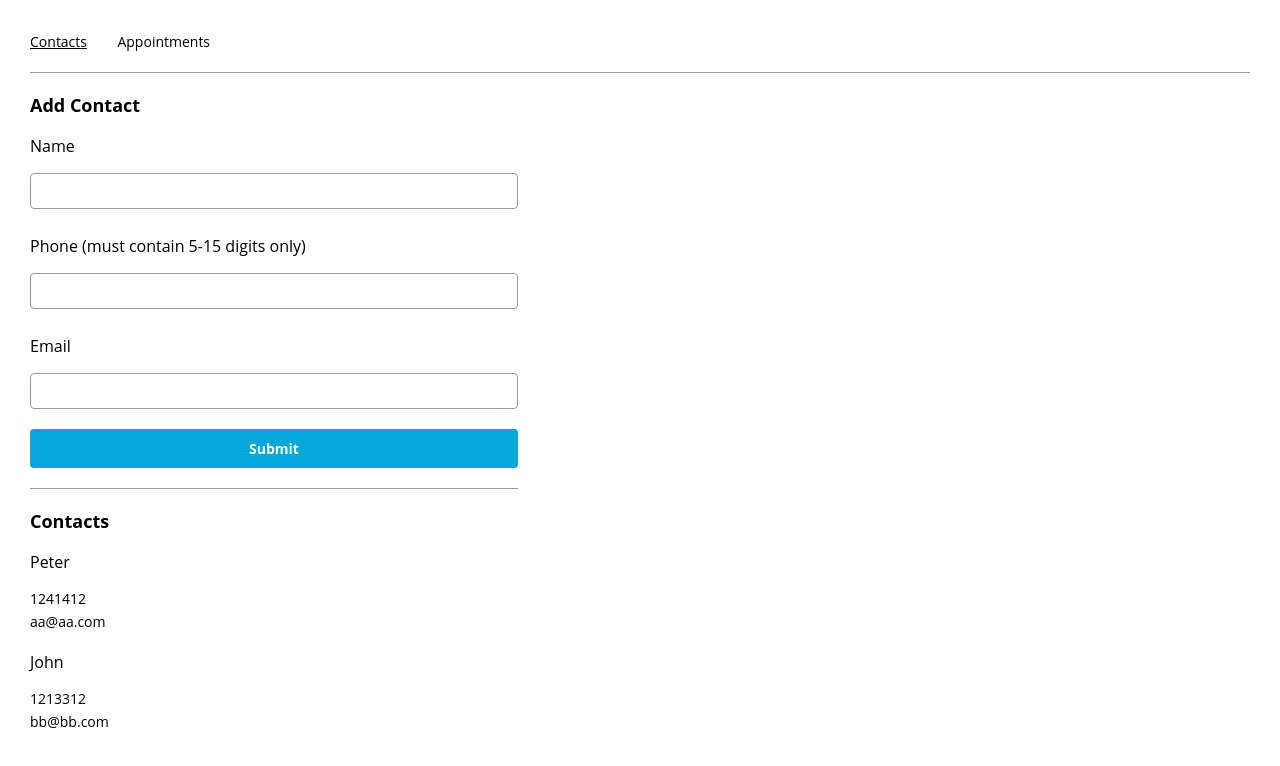
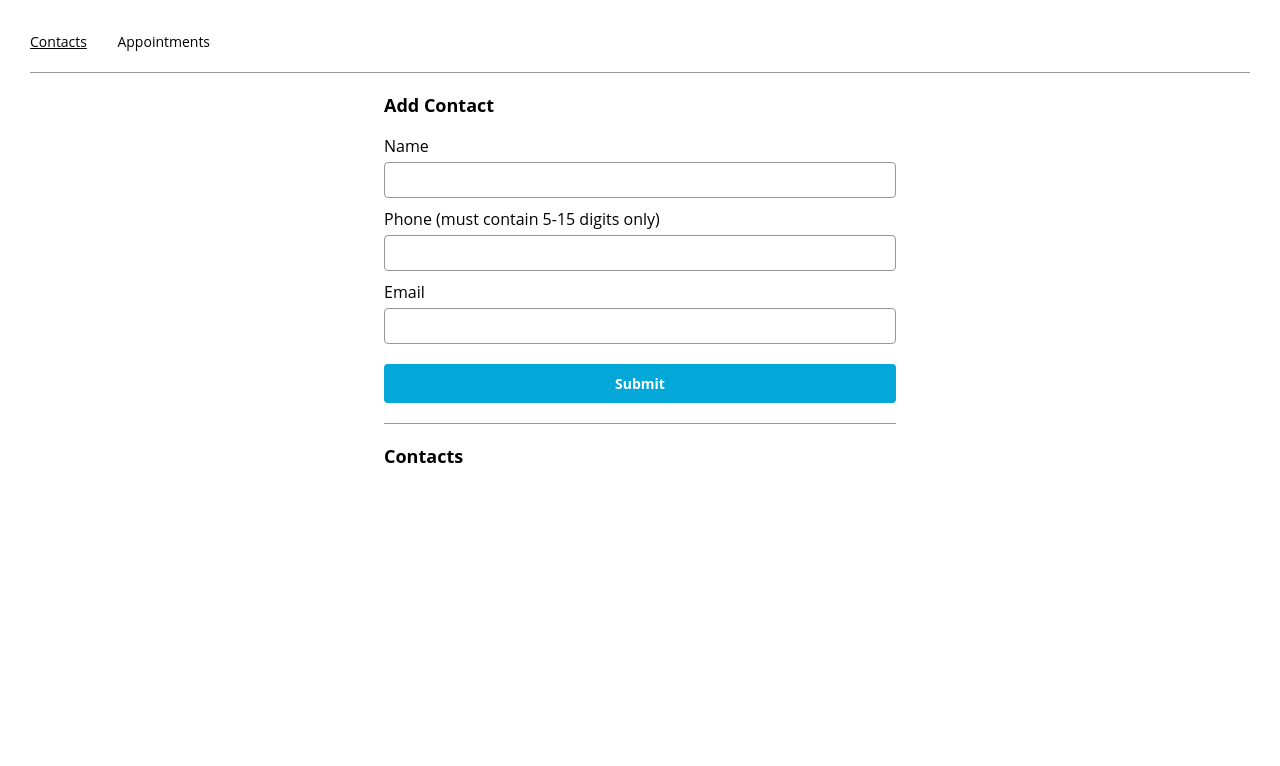
Before and after one commit to aleksandr-efimenko/appointment-planner-codeacademy, a React (Create React App) app: page /contacts in a window 1280 px wide. Shown: the top 766 px of the page. Built offline with nearby package versions, Linux system fonts and the light colour scheme.

Commit message:
eliminated warnings

```diff
--- a/public/index.css
+++ b/public/index.css
@@ -4,7 +4,9 @@
 }
 
 main {
-  width: 40%;
+  min-width: 400px;
+  width: 40vw;
+  margin: auto;
 }
 
 nav>a {
@@ -73,6 +75,7 @@ input[type="submit"] {
     outline: none;
     width: 100%;
     margin-bottom: 10px;
+    margin-top: 5px;
     box-sizing: border-box;
   }
 
--- a/src/App.js
+++ b/src/App.js
@@ -5,8 +5,9 @@ import ContactPage from './containers/contactsPage/ContactsPage';
 
 function App() {
   const [contacts, setContacts] = useState([
-    { name: 'Peter', phone: '1241412', email: 'aa@aa.com' },
-    { name: 'John', phone: '1213312', email: 'bb@bb.com' }]);
+    // { name: 'Mike', phone: '1231412', email: 'aa@aa.com' },
+    // { name: 'John', phone: '1213312', email: 'bb@bb.com' }
+  ]);
   const [appointments, setAppointments] = useState([]);
   const ROUTES = {
     CONTACTS: "/contacts",
--- a/src/components/appointmentForm/AppointmentForm.js
+++ b/src/components/appointmentForm/AppointmentForm.js
@@ -18,16 +18,16 @@ export default function AppointmentForm({ title, setTitle, date, setDate, time,
   return (
     <div>
       <form onSubmit={handleSubmit}>
-        <label><p>Contact</p>
+        <label>Contact
           <ContactPicker contact={contact} contacts={contacts} handleChange={onContactChange} />
         </label>
-        <label><p>Title</p>
+        <label>Title
           <input type='text' required onChange={onTitleChange} value={title} />
         </label>
-        <label><p>Date</p>
+        <label>Date
           <input type='date' required onChange={onDateChange} value={date} />
         </label>
-        <label><p>Time</p>
+        <label>Time
           <input type='time' required onChange={onTimeChange} value={time} />
         </label>
         <input type='submit' />
--- a/src/components/contactForm/ContactForm.js
+++ b/src/components/contactForm/ContactForm.js
@@ -23,19 +23,18 @@ export default function ContactForm(
     setPhone(e.target.value);
   }
   const onEmailChange = (e) => {
-    const pattern = "[1-9][0-9]{2}-[1-9][0-9]{2}-[0-9]{4}";
     setEmail(e.target.value);
   }
   return (
     <div>
       <form onSubmit={handleSubmitForm}>
-        <label><p>Name</p>
+        <label>Name
           <input type='text' required value={name} onChange={onNameChange} />
         </label>
-        <label><p>Phone (must contain 5-15 digits only)</p>
+        <label>Phone (must contain 5-15 digits only)
           <input type='tel' pattern='[0-9]{5,15}' required value={phone} onChange={onPhoneChange} />
         </label>
-        <label><p>Email</p>
+        <label>Email
           <input type='email' required value={email} onChange={onEmailChange} />
         </label>
         <input
--- a/src/containers/contactsPage/ContactsPage.js
+++ b/src/containers/contactsPage/ContactsPage.js
@@ -22,7 +22,7 @@ export default function ContactPage({contacts, addContact}) {
         } else {
             setIsDuplicateName(false);
         }
-    }, [name])
+    }, [name, contacts])
     return (
         <div>
             <section>
```
